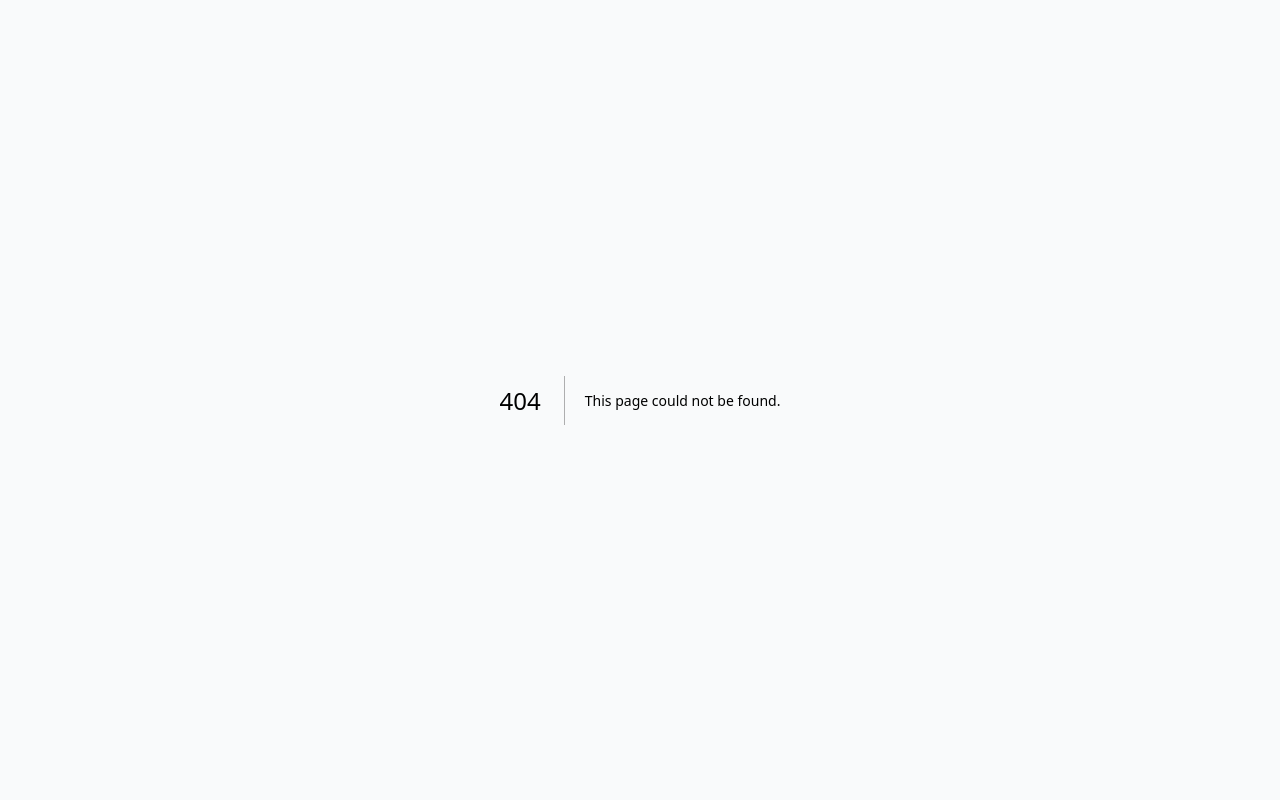
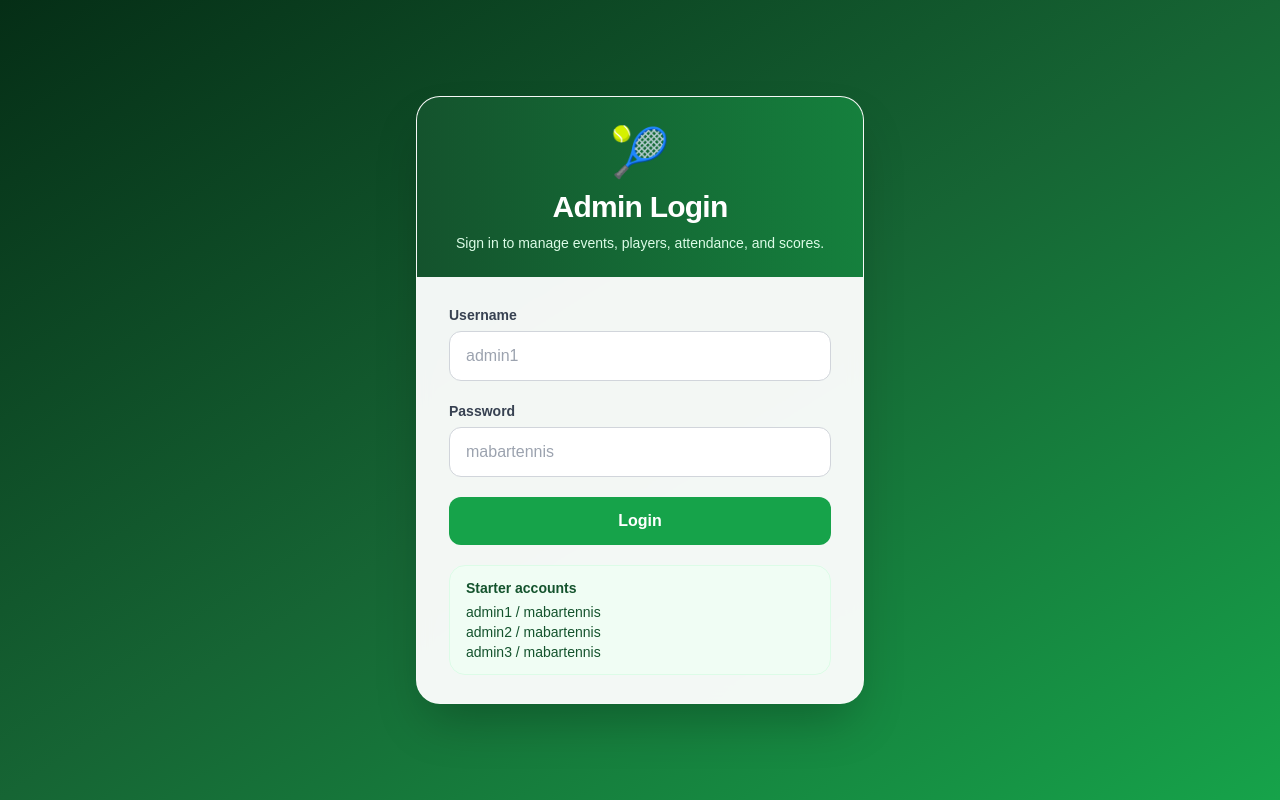
Before and after one commit to sidikriders/host-event-tennis-static, a Next.js app: page /login in a window 1280 px wide. Before the commit this address had no page. Built offline with nearby package versions, Linux system fonts and the light colour scheme.

Commit message:
create basic login flow

```diff
--- a/src/app/events/detail/EventDetailContent.tsx
+++ b/src/app/events/detail/EventDetailContent.tsx
@@ -33,12 +33,14 @@ import AttendanceList from '@/components/AttendanceList';
 import MatchCard from '@/components/MatchCard';
 import ScoreTable from '@/components/ScoreTable';
 import ChampionsCard from '@/components/ChampionsCard';
+import { useAuth } from '@/components/AuthProvider';
 
 type Tab = 'participants' | 'attendance' | 'matches' | 'scoreboard';
 
 export default function EventDetailContent() {
   const searchParams = useSearchParams();
   const router = useRouter();
+  const { isAuthenticated, user } = useAuth();
   const eventId = searchParams.get('id') ?? '';
 
   const [event, setEvent] = useState<Event | null>(null);
@@ -78,6 +80,12 @@ export default function EventDetailContent() {
 
   useEffect(() => { reload(); }, [reload]);
 
+  useEffect(() => {
+    if (!isAuthenticated && (tab === 'participants' || tab === 'attendance')) {
+      setTab('matches');
+    }
+  }, [isAuthenticated, tab]);
+
   const eventParticipantObjects = eventParticipants
     .map((ep) => allParticipants.find((p) => p.id === ep.participantId))
     .filter(Boolean) as Participant[];
@@ -91,29 +99,34 @@ export default function EventDetailContent() {
   );
 
   const handleAddParticipant = (p: Participant) => {
+    if (!isAuthenticated) return;
     saveParticipant(p);
     saveEventParticipant({ eventId, participantId: p.id, present: true });
     reload();
   };
 
   const handleImportParticipant = (p: Participant) => {
+    if (!isAuthenticated) return;
     saveEventParticipant({ eventId, participantId: p.id, present: true });
     setImportModal(false);
     reload();
   };
 
   const handleRemoveParticipant = (participantId: string) => {
+    if (!isAuthenticated) return;
     if (!confirm('Remove this participant from the event?')) return;
     removeEventParticipant(eventId, participantId);
     reload();
   };
 
   const handleAttendanceToggle = (participantId: string, present: boolean) => {
+    if (!isAuthenticated) return;
     updateEventParticipant({ eventId, participantId, present });
     reload();
   };
 
   const handleGenerateMatch = () => {
+    if (!isAuthenticated) return;
     if (!event) return;
     const minPlayers = event.matchType === 'double' ? 4 : 2;
     if (presentIds.length < minPlayers) {
@@ -132,6 +145,7 @@ export default function EventDetailContent() {
   };
 
   const handleScoreUpdate = (matchId: string, scoreA: number, scoreB: number) => {
+    if (!isAuthenticated) return;
     const m = matches.find((x) => x.id === matchId);
     if (!m) return;
     updateMatch({ ...m, scoreA, scoreB, status: 'completed' });
@@ -139,6 +153,7 @@ export default function EventDetailContent() {
   };
 
   const handleDeleteMatch = (matchId: string) => {
+    if (!isAuthenticated) return;
     if (!confirm('Delete this match?')) return;
     deleteMatch(matchId);
     reload();
@@ -177,9 +192,14 @@ export default function EventDetailContent() {
     try { return format(new Date(event.date), 'MMMM d, yyyy'); } catch { return event.date; }
   })();
 
-  const tabs: { key: Tab; label: string; emoji: string }[] = [
+  const tabs: { key: Tab; label: string; emoji: string }[] = isAuthenticated
+    ? [
         { key: 'participants', label: 'Players', emoji: '👥' },
         { key: 'attendance', label: 'Attendance', emoji: '✅' },
+        { key: 'matches', label: 'Matches', emoji: '🎾' },
+        { key: 'scoreboard', label: 'Scoreboard', emoji: '🏆' },
+      ]
+    : [
         { key: 'matches', label: 'Matches', emoji: '🎾' },
         { key: 'scoreboard', label: 'Scoreboard', emoji: '🏆' },
       ];
@@ -188,9 +208,11 @@ export default function EventDetailContent() {
     <div className="min-h-screen bg-gradient-to-br from-green-900 via-green-800 to-green-700">
       {/* Header */}
       <header className="px-4 pt-8 pb-4">
+        {isAuthenticated && (
           <Link href="/" className="text-green-200 hover:text-white text-sm flex items-center gap-1 mb-3">
             ← All Events
           </Link>
+        )}
         <div className="flex items-start justify-between">
           <div>
             <h1 className="text-2xl font-extrabold text-white leading-tight">{event.name}</h1>
@@ -201,6 +223,11 @@ export default function EventDetailContent() {
               {event.matchType === 'double' ? '👥 Doubles' : '👤 Singles'}
             </span>
           </div>
+          {isAuthenticated && (
+            <div className="rounded-full bg-white/10 px-3 py-1.5 text-xs font-semibold text-green-50">
+              {user?.username}
+            </div>
+          )}
         </div>
       </header>
 
@@ -297,6 +324,7 @@ export default function EventDetailContent() {
         {/* MATCHES TAB */}
         {tab === 'matches' && (
           <div className="max-w-2xl mx-auto space-y-4">
+            {isAuthenticated && (
               <div className="bg-green-50 rounded-xl p-4 border border-green-200">
                 <h2 className="font-bold text-gray-800 mb-3">Generate Match</h2>
                 <p className="text-xs text-gray-500 mb-3">
@@ -312,6 +340,7 @@ export default function EventDetailContent() {
                   {presentIds.length} present · {matches.length} matches generated
                 </p>
               </div>
+            )}
 
             {matches.length === 0 ? (
               <div className="text-center py-8 text-gray-400">
@@ -327,6 +356,7 @@ export default function EventDetailContent() {
                     participants={allParticipants}
                     onScoreUpdate={handleScoreUpdate}
                     onDelete={handleDeleteMatch}
+                    readOnly={!isAuthenticated}
                   />
                 ))}
               </div>
--- a/src/app/events/new/page.tsx
+++ b/src/app/events/new/page.tsx
@@ -1,19 +1,28 @@
 'use client';
 
-import { useState } from 'react';
+import { useEffect, useState } from 'react';
 import { useRouter } from 'next/navigation';
 import Link from 'next/link';
 import { v4 as uuidv4 } from 'uuid';
 import { Event } from '@/types';
 import { saveEvent } from '@/lib/storage';
+import { useAuth } from '@/components/AuthProvider';
 
 export default function NewEventPage() {
   const router = useRouter();
+  const { isAuthenticated, isReady } = useAuth();
   const [name, setName] = useState('');
   const [date, setDate] = useState(new Date().toISOString().split('T')[0]);
   const [location, setLocation] = useState('');
   const [matchType, setMatchType] = useState<'single' | 'double'>('double');
   const [submitting, setSubmitting] = useState(false);
+
+  useEffect(() => {
+    if (!isReady) return;
+    if (!isAuthenticated) {
+      router.replace('/login?next=/events/new');
+    }
+  }, [isAuthenticated, isReady, router]);
 
   const handleSubmit = (e: React.FormEvent) => {
     e.preventDefault();
@@ -32,6 +41,14 @@ export default function NewEventPage() {
     saveEvent(event);
     router.push(`/events/detail?id=${event.id}`);
   };
+
+  if (!isReady || !isAuthenticated) {
+    return (
+      <div className="min-h-screen bg-gradient-to-br from-green-900 via-green-800 to-green-700 flex items-center justify-center">
+        <div className="text-green-100 text-lg font-semibold">Loading...</div>
+      </div>
+    );
+  }
 
   return (
     <div className="min-h-screen bg-gradient-to-br from-green-900 via-green-800 to-green-700">
--- a/src/app/layout.tsx
+++ b/src/app/layout.tsx
@@ -1,5 +1,6 @@
 import type { Metadata } from "next";
 import "./globals.css";
+import { AuthProvider } from '@/components/AuthProvider';
 
 export const metadata: Metadata = {
   title: "🎾 Tennis Event Host",
@@ -14,7 +15,7 @@ export default function RootLayout({
   return (
     <html lang="en">
       <body className="antialiased bg-gray-50 min-h-screen">
-        {children}
+        <AuthProvider>{children}</AuthProvider>
       </body>
     </html>
   );
--- /dev/null
+++ b/src/app/login/page.tsx
@@ -0,0 +1,97 @@
+'use client';
+
+import { FormEvent, useEffect, useState } from 'react';
+import { useRouter, useSearchParams } from 'next/navigation';
+import { useAuth } from '@/components/AuthProvider';
+
+export default function LoginPage() {
+  const router = useRouter();
+  const searchParams = useSearchParams();
+  const { isAuthenticated, isReady, login } = useAuth();
+  const [username, setUsername] = useState('');
+  const [password, setPassword] = useState('');
+  const [error, setError] = useState('');
+
+  const nextPath = searchParams.get('next') || '/';
+
+  useEffect(() => {
+    if (isReady && isAuthenticated) {
+      router.replace(nextPath);
+    }
+  }, [isAuthenticated, isReady, nextPath, router]);
+
+  const handleSubmit = (event: FormEvent<HTMLFormElement>) => {
+    event.preventDefault();
+    const success = login(username, password);
+
+    if (!success) {
+      setError('Invalid username or password.');
+      return;
+    }
+
+    router.replace(nextPath);
+  };
+
+  if (!isReady || isAuthenticated) {
+    return (
+      <div className="min-h-screen bg-gradient-to-br from-green-900 via-green-800 to-green-700 flex items-center justify-center px-4">
+        <div className="text-white text-lg font-semibold">Loading...</div>
+      </div>
+    );
+  }
+
+  return (
+    <div className="min-h-screen bg-gradient-to-br from-green-950 via-green-800 to-green-600 flex items-center justify-center px-4 py-10">
+      <div className="w-full max-w-md rounded-3xl bg-white/95 backdrop-blur shadow-2xl border border-white/30 overflow-hidden">
+        <div className="px-8 pt-8 pb-6 text-center bg-gradient-to-r from-green-900 to-green-700 text-white">
+          <div className="text-5xl mb-3">🎾</div>
+          <h1 className="text-3xl font-extrabold tracking-tight">Admin Login</h1>
+          <p className="text-green-100 text-sm mt-2">Sign in to manage events, players, attendance, and scores.</p>
+        </div>
+
+        <form onSubmit={handleSubmit} className="px-8 py-7 space-y-5">
+          <div>
+            <label className="block text-sm font-semibold text-gray-700 mb-1.5">Username</label>
+            <input
+              className="w-full rounded-xl border border-gray-300 px-4 py-3 text-gray-900 focus:outline-none focus:ring-2 focus:ring-green-500"
+              value={username}
+              onChange={(event) => setUsername(event.target.value)}
+              placeholder="admin1"
+              autoComplete="username"
+              required
+            />
+          </div>
+
+          <div>
+            <label className="block text-sm font-semibold text-gray-700 mb-1.5">Password</label>
+            <input
+              type="password"
+              className="w-full rounded-xl border border-gray-300 px-4 py-3 text-gray-900 focus:outline-none focus:ring-2 focus:ring-green-500"
+              value={password}
+              onChange={(event) => setPassword(event.target.value)}
+              placeholder="mabartennis"
+              autoComplete="current-password"
+              required
+            />
+          </div>
+
+          {error && <p className="text-sm font-medium text-red-600">{error}</p>}
+
+          <button
+            type="submit"
+            className="w-full rounded-xl bg-green-600 px-4 py-3 text-white font-bold hover:bg-green-700 transition-colors"
+          >
+            Login
+          </button>
+
+          <div className="rounded-2xl bg-green-50 border border-green-100 px-4 py-3 text-sm text-green-900">
+            <p className="font-semibold mb-1">Starter accounts</p>
+            <p>admin1 / mabartennis</p>
+            <p>admin2 / mabartennis</p>
+            <p>admin3 / mabartennis</p>
+          </div>
+        </form>
+      </div>
+    </div>
+  );
+}
--- a/src/app/page.tsx
+++ b/src/app/page.tsx
@@ -2,27 +2,59 @@
 
 import { useEffect, useState } from 'react';
 import Link from 'next/link';
+import { useRouter } from 'next/navigation';
 import { Event } from '@/types';
 import { getEvents, deleteEvent } from '@/lib/storage';
 import EventCard from '@/components/EventCard';
+import { useAuth } from '@/components/AuthProvider';
 
 export default function HomePage() {
+  const router = useRouter();
+  const { isAuthenticated, isReady, logout, user } = useAuth();
   const [events, setEvents] = useState<Event[]>([]);
   const [loaded, setLoaded] = useState(false);
 
   useEffect(() => {
+    if (!isReady) return;
+    if (!isAuthenticated) {
+      router.replace('/login?next=/');
+      return;
+    }
+
     setEvents(getEvents());
     setLoaded(true);
-  }, []);
+  }, [isAuthenticated, isReady, router]);
 
   const handleDelete = (id: string) => {
     deleteEvent(id);
     setEvents(getEvents());
   };
 
+  if (!isReady || !isAuthenticated) {
+    return (
+      <div className="min-h-screen bg-gradient-to-br from-green-900 via-green-800 to-green-700 flex items-center justify-center">
+        <div className="text-green-100 text-lg font-semibold">Loading...</div>
+      </div>
+    );
+  }
+
   return (
     <div className="min-h-screen bg-gradient-to-br from-green-900 via-green-800 to-green-700">
       <header className="px-4 pt-10 pb-6 text-center">
+        <div className="max-w-2xl mx-auto flex items-center justify-end mb-5">
+          <div className="inline-flex items-center gap-3 rounded-full bg-white/10 px-4 py-2 text-sm text-green-50">
+            <span>Signed in as {user?.username}</span>
+            <button
+              onClick={() => {
+                logout();
+                router.replace('/login');
+              }}
+              className="font-semibold text-white hover:text-green-200"
+            >
+              Logout
+            </button>
+          </div>
+        </div>
         <div className="text-5xl mb-3">🎾</div>
         <h1 className="text-3xl font-extrabold text-white tracking-tight">Tennis Event Host</h1>
         <p className="text-green-200 mt-1 text-sm">Manage Americano &amp; Mexicano events</p>
--- /dev/null
+++ b/src/components/AuthProvider.tsx
@@ -0,0 +1,62 @@
+'use client';
+
+import { createContext, useContext, useEffect, useMemo, useState } from 'react';
+import {
+  AuthSession,
+  authenticateUser,
+  clearStoredSession,
+  getStoredSession,
+  persistSession,
+} from '@/lib/auth';
+
+interface AuthContextValue {
+  user: AuthSession | null;
+  isAuthenticated: boolean;
+  isReady: boolean;
+  login: (username: string, password: string) => boolean;
+  logout: () => void;
+}
+
+const AuthContext = createContext<AuthContextValue | null>(null);
+
+export function AuthProvider({ children }: { children: React.ReactNode }) {
+  const [user, setUser] = useState<AuthSession | null>(null);
+  const [isReady, setIsReady] = useState(false);
+
+  useEffect(() => {
+    setUser(getStoredSession());
+    setIsReady(true);
+  }, []);
+
+  const value = useMemo<AuthContextValue>(
+    () => ({
+      user,
+      isAuthenticated: Boolean(user),
+      isReady,
+      login: (username: string, password: string) => {
+        const session = authenticateUser(username, password);
+        if (!session) return false;
+        persistSession(session);
+        setUser(session);
+        return true;
+      },
+      logout: () => {
+        clearStoredSession();
+        setUser(null);
+      },
+    }),
+    [isReady, user]
+  );
+
+  return <AuthContext.Provider value={value}>{children}</AuthContext.Provider>;
+}
+
+export function useAuth() {
+  const context = useContext(AuthContext);
+
+  if (!context) {
+    throw new Error('useAuth must be used within an AuthProvider');
+  }
+
+  return context;
+}
--- /dev/null
+++ b/src/lib/auth.ts
@@ -0,0 +1,50 @@
+export interface AuthSession {
+  username: string;
+}
+
+const AUTH_STORAGE_KEY = 'tennis_auth_session';
+
+const STATIC_USERS = [
+  { username: 'admin1', password: 'mabartennis' },
+  { username: 'admin2', password: 'mabartennis' },
+  { username: 'admin3', password: 'mabartennis' },
+];
+
+function isBrowser() {
+  return typeof window !== 'undefined';
+}
+
+export function authenticateUser(username: string, password: string): AuthSession | null {
+  const normalizedUsername = username.trim().toLowerCase();
+  const user = STATIC_USERS.find(
+    (candidate) => candidate.username === normalizedUsername && candidate.password === password
+  );
+
+  return user ? { username: user.username } : null;
+}
+
+export function getStoredSession(): AuthSession | null {
+  if (!isBrowser()) return null;
+
+  try {
+    const raw = localStorage.getItem(AUTH_STORAGE_KEY);
+    if (!raw) return null;
+
+    const parsed = JSON.parse(raw) as Partial<AuthSession>;
+    if (!parsed.username || typeof parsed.username !== 'string') return null;
+
+    return { username: parsed.username };
+  } catch {
+    return null;
+  }
+}
+
+export function persistSession(session: AuthSession): void {
+  if (!isBrowser()) return;
+  localStorage.setItem(AUTH_STORAGE_KEY, JSON.stringify(session));
+}
+
+export function clearStoredSession(): void {
+  if (!isBrowser()) return;
+  localStorage.removeItem(AUTH_STORAGE_KEY);
+}
```
Also changed, not shown: src/components/MatchCard.tsx (+7 -3 lines). Lines whose indentation alone changed are shown as unchanged.
